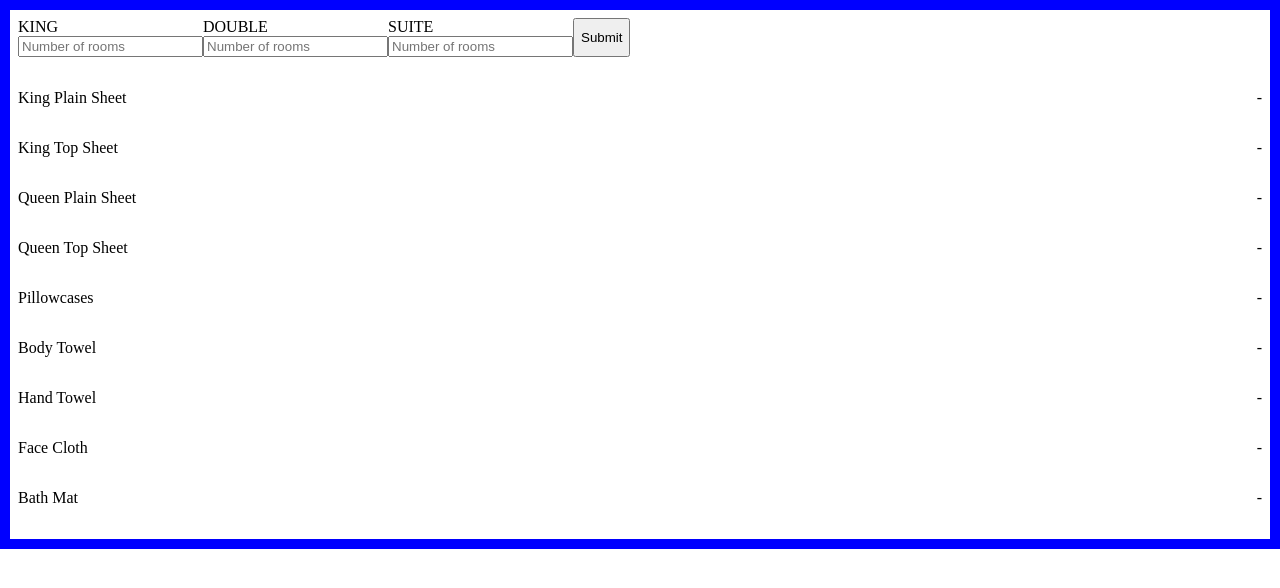
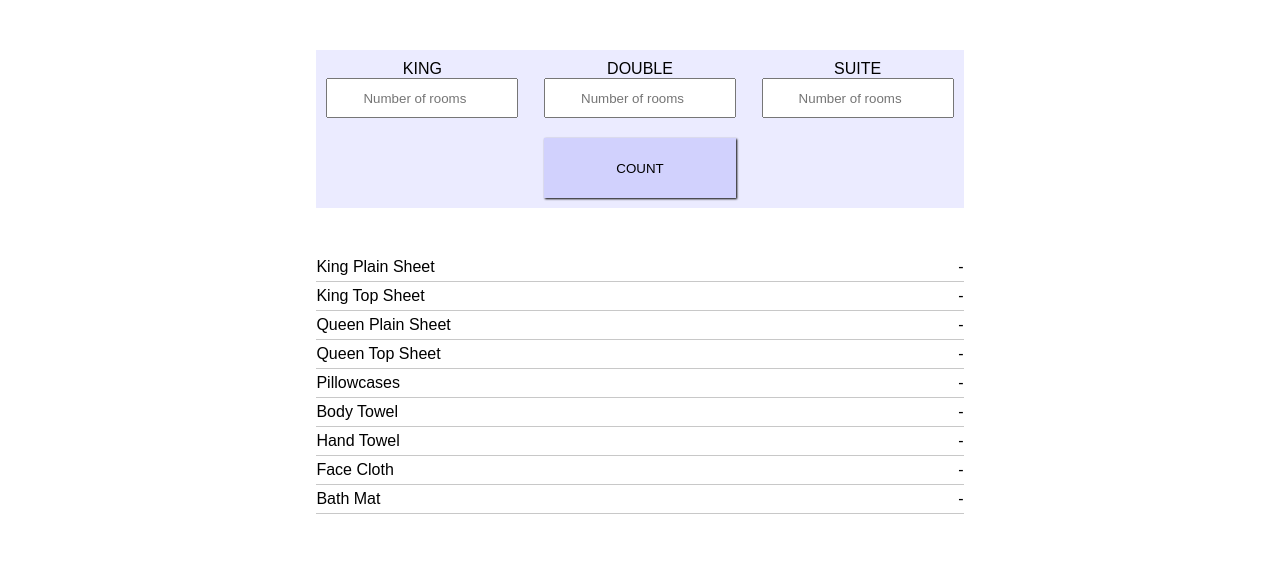
Before and after one commit to yurukyuruk/sheet-calculator, a plain HTML site: page index.html in a window 1280 px wide. Drawn offline with Linux system fonts and the light colour scheme.

Commit message:
first version of css

```diff
--- a/index.html
+++ b/index.html
@@ -2,18 +2,20 @@
     <html lang="en">
         <head>
             <meta charset="UTF-8">
+            <meta name="viewport" content="width=device-width, initial-scale=1.0">
             <link rel="stylesheet" href="style.css">
         </head>
         <body>
             <header>
             </header>
             <main>
-                <form class="room-input-sections">
+                <form>
+                    <section class="room-input-sections">
                         <label class="room-input-section">
                             KING
                             <input type="number" placeholder="Number of rooms">
                         </label>
-                    <label class="room-input-section">
+                        <label class="room-input-section double-room-input-section">
                             DOUBLE
                             <input type="number" placeholder="Number of rooms">
                         </label>
@@ -21,9 +23,9 @@
                             SUITE
                             <input type="number" placeholder="Number of rooms">
                         </label>
-                    <input type="submit">
+                    </section>
+                    <input type="submit"  value="COUNT" class="count-button">
                 </form>
-
                 <ul class="sheet-name-and-numbers">
                     <li class="sheet-name-and-number">
                         <p>
--- a/style.css
+++ b/style.css
@@ -1,21 +1,66 @@
-html {
-    border: 10px solid blue;
+* {
+    padding: 0;
+    margin: 0;
+    box-sizing: border-box;
+    font-family: Arial, Helvetica, sans-serif;
 }
-header {
+ul {
+    list-style: none;
+}
+main {
     display: flex;
+    flex-direction: column;
+    align-items: center;
+    margin-top: 50px;
+}
+form {
+    display: flex;
+    flex-direction: column;
+    align-items: center;
+    width: calc(49vw + 20px);
+    background-color: rgb(235, 235, 255);
+    padding: 10px;
 }
 .room-input-sections {
     display: flex;
+    justify-content: center;
+}
+.double-room-input-section {
+    padding-left: 2vw;
+    padding-right: 2vw;
+}
+.count-button {
+    width: 15vw;
+    height: 60px;
+    margin-top: 20px;
+    background-color: rgb(209, 209, 253);
+    border: none;
+    box-shadow: 1px 1px 2px;
+}
+.count-button:hover {
+    cursor: pointer;
+    background-color: rgb(197, 197, 255);
 }
 label {
     display: flex;
     flex-direction: column;
+    align-items: center;
 }
-ul {
-    list-style: none;
-    padding-left: 0;
+input {
+    width: 15vw;
+    height: 40px;
+}
+input::placeholder {
+    text-align: center;
+}
+.sheet-name-and-numbers {
+    margin-top: 45px;
+    width: calc(49vw + 20px);
 }
 .sheet-name-and-number {
     display: flex;
     justify-content: space-between;
+    padding-top: 5px;
+    padding-bottom: 5px;
+    border-bottom: 1px solid rgb(200, 200, 200);
 }
```
Lines whose indentation alone changed are shown as unchanged.
